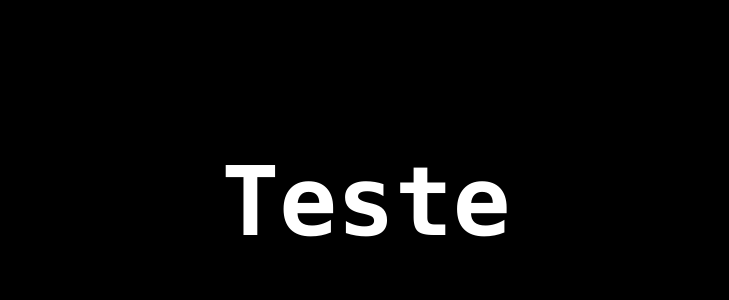
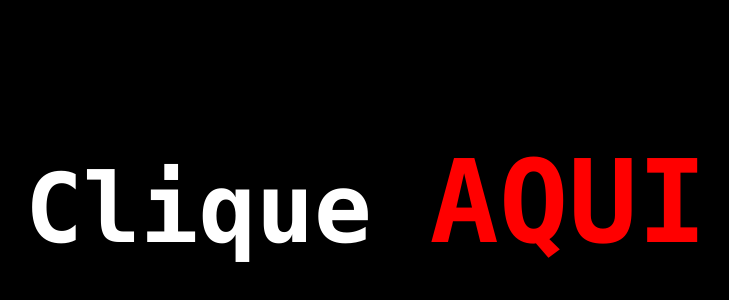
Before and after one commit to Giancarl021/Text-Loader, a website: page front-end/index.html in a window 1280 px wide. Shown: the part 198-498 px from the top of the page, without its empty margins (274-1003 px from the left). Drawn offline with Linux system fonts and the light colour scheme.

Commit message:
Added markers

```diff
--- a/front-end/css/style.css
+++ b/front-end/css/style.css
@@ -23,6 +23,12 @@ span {
     text-align: center;
 }
 
+mark {
+    font-size: 1.2em;
+    color: #f00;
+    background-color: transparent;
+}
+
 ::selection {
     color: #fff;
     background-color: #fff4;
--- a/front-end/data/constants.js
+++ b/front-end/data/constants.js
@@ -1,2 +1,2 @@
-const text = 'Teste';
+const html = 'Clique <mark>AQUI</mark>';
 const isEditable = true;
--- a/front-end/index.html
+++ b/front-end/index.html
@@ -14,7 +14,7 @@
 </head>
 
 <body>
-    <span></span>
+    <span spellcheck="false"></span>
 </body>
 
 </html>
--- a/front-end/js/script.js
+++ b/front-end/js/script.js
@@ -1,6 +1,6 @@
 function init() {
     const span = document.querySelector('span');
-    span.innerText = text;
+    span.innerHTML = html;
     span.setAttribute('contenteditable', isEditable);
 }
 
```
Also changed, not shown: index.js (+8 -1 lines).
